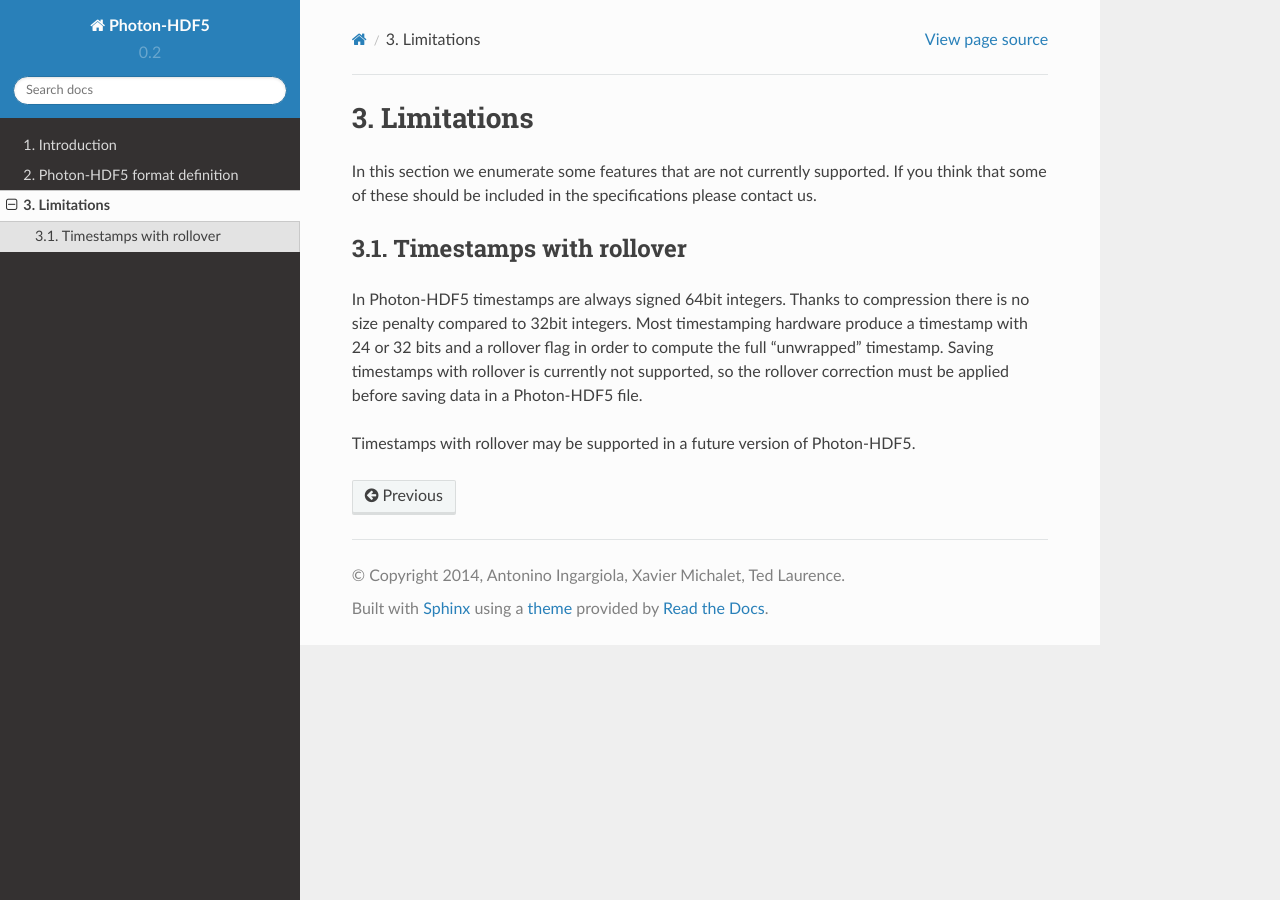
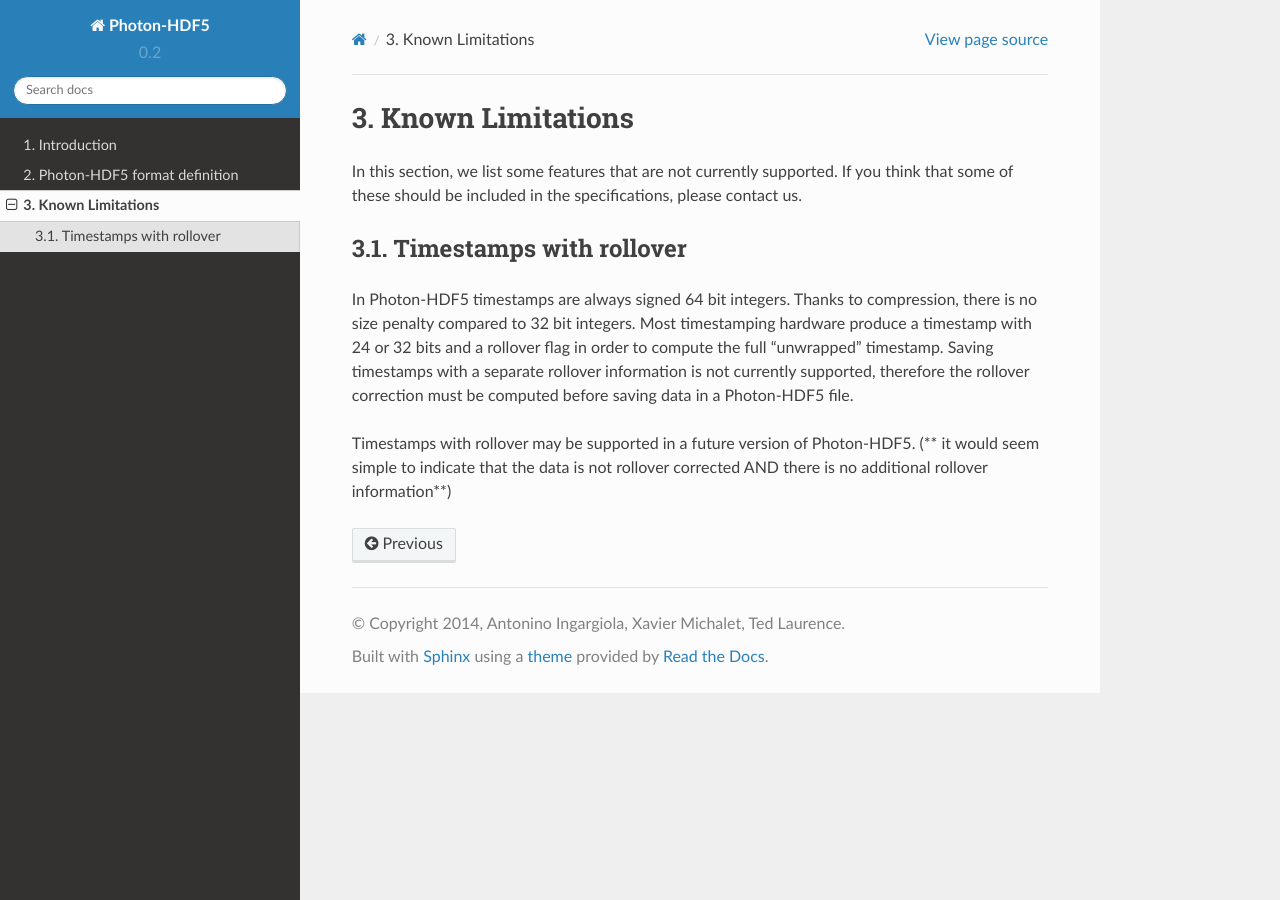
Before and after one commit to Photon-HDF5/photon-hdf5, a Sphinx documentation site: the page built from docs/limitations.rst, in a window 1280 px wide. Built offline with Sphinx 7.4.7 and the Read the Docs theme 2.0.0, drawn with Linux system fonts in a browser that asks for light colours.

Commit message:
Update limitations.rst
typos and text edit

```diff
--- a/docs/limitations.rst
+++ b/docs/limitations.rst
@@ -1,20 +1,21 @@
-Limitations
+Known Limitations
 ===========
 
-In this section we enumerate some features that are not currently supported.
-If you think that some of these should be included in the specifications
+In this section, we list some features that are not currently supported.
+If you think that some of these should be included in the specifications,
 please contact us.
 
 
 Timestamps with rollover
 ------------------------
 
-In Photon-HDF5 timestamps are always signed 64bit integers. Thanks to
-compression there is no size penalty compared to 32bit integers. Most
+In Photon-HDF5 timestamps are always signed 64 bit integers. Thanks to
+compression, there is no size penalty compared to 32 bit integers. Most
 timestamping hardware produce a timestamp with 24 or 32 bits
 and a rollover flag in order to compute the full "unwrapped" timestamp.
-Saving timestamps with rollover is currently not supported, so the
-rollover correction must be applied before saving data in a Photon-HDF5
+Saving timestamps with a separate rollover information is not currently supported, therefore the
+rollover correction must be computed before saving data in a Photon-HDF5
 file.
 
 Timestamps with rollover may be supported in a future version of Photon-HDF5.
+(** it would seem simple to indicate that the data is not rollover corrected AND there is no additional rollover information**)
```
